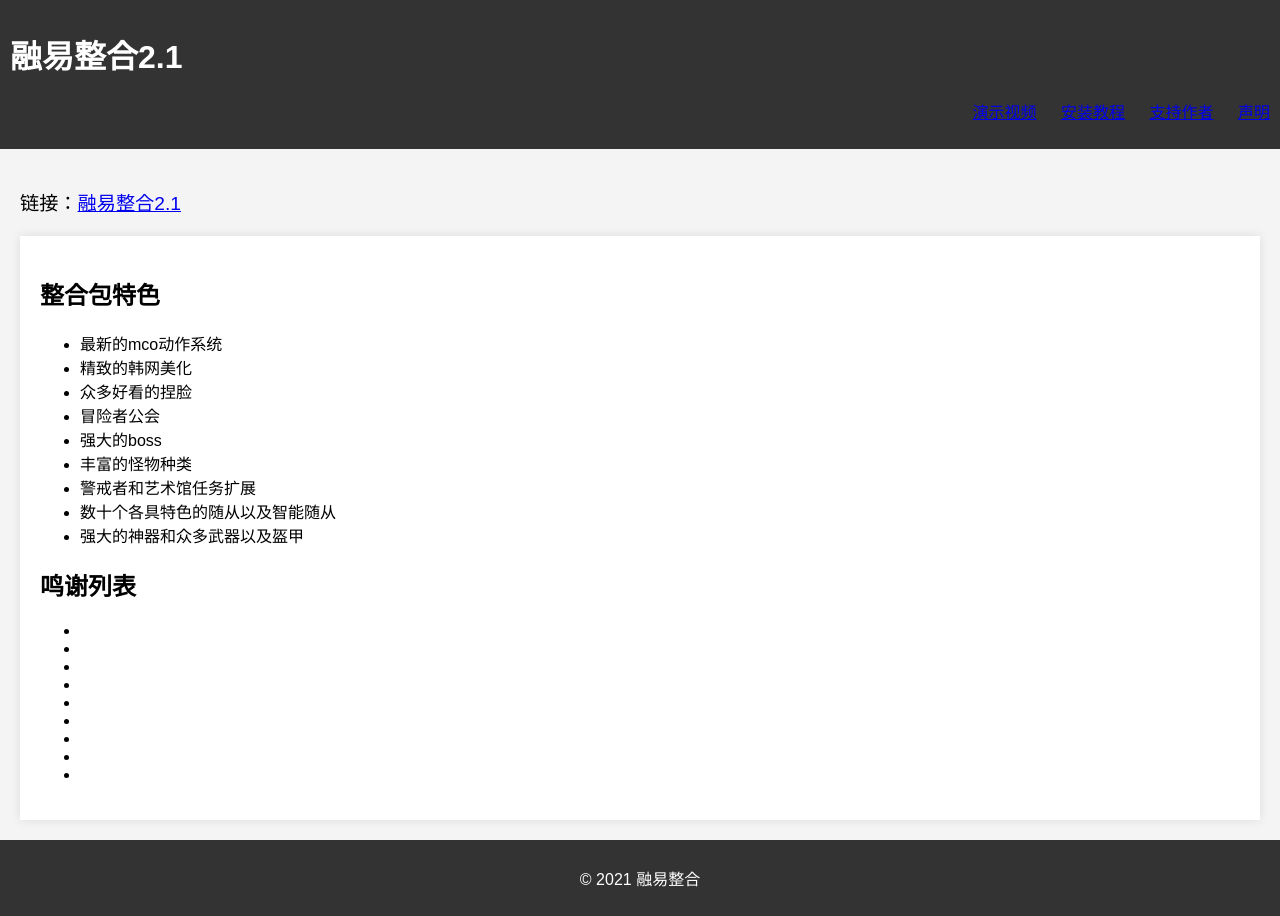
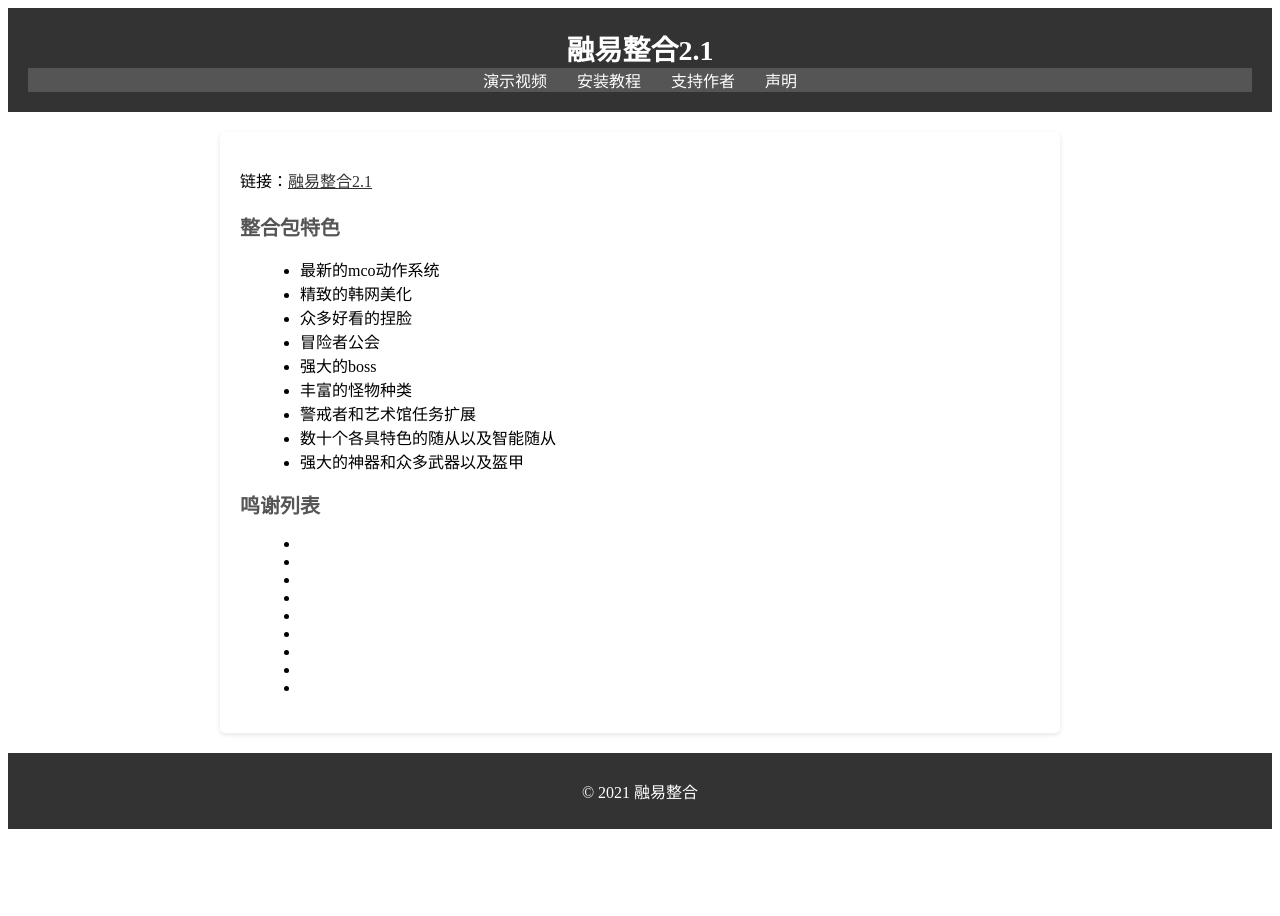
Before and after one commit to RONGYIskyrim/Sky-Adventures.github.io, a plain HTML site: page index.html in a window 1280 px wide. After the commit the page ends 837 px from the top, so only its background shows below. Drawn offline with Linux system fonts and the light colour scheme.

Commit message:
Update styles.css

```diff
--- a/styles.css
+++ b/styles.css
@@ -1,46 +1,80 @@
-/* styles.css */
+<style>
   body {
     font-family: Arial, sans-serif;
-  background-color: #f4f4f4;
-  margin: 0;
-  padding: 0;
+    background-color: #f1f1f1;
   }
 
   header {
     background-color: #333;
     color: #fff;
-  padding: 10px;
+    padding: 20px;
+    text-align: center;
+  }
+
+  h1 {
+    margin: 0;
+    font-size: 28px;
+    text-transform: uppercase; /* 添加大写字母转换 */
   }
 
   nav ul {
-  list-style: none;
+    list-style-type: none;
     padding: 0;
-  text-align: right;
+    margin: 0;
+    display: flex;
+    justify-content: center;
+    background-color: #555; /* 添加导航背景颜色 */
   }
 
   nav ul li {
-  display: inline;
-  margin-left: 20px;
+    margin: 0 10px;
+  }
+
+  nav ul li a {
+    color: #fff;
+    text-decoration: none;
+    padding: 5px; /* 添加导航链接内边距 */
+    border-radius: 3px; /* 添加导航链接圆角 */
+    transition: background-color 0.3s; /* 添加背景颜色过渡效果 */
+  }
+
+  nav ul li a:hover {
+    background-color: #777; /* 修改为你喜欢的悬停背景颜色 */
   }
 
   main {
+    max-width: 800px;
+    margin: 20px auto;
     padding: 20px;
+    background-color: #fff;
+    border-radius: 5px;
+    box-shadow: 0 2px 5px rgba(0, 0, 0, 0.1); /* 添加内容区域阴影效果 */
   }
 
-.intro {
-  font-size: 1.2em;
-  margin-bottom: 20px;
+  .intro a {
+    color: #333;
+    text-decoration: underline;
   }
 
   .features {
-  background-color: #fff;
-  padding: 20px;
-  box-shadow: 0 0 10px rgba(0, 0, 0, 0.1);
+    margin-top: 20px;
+  }
+
+  .features h2 {
+    font-size: 20px;
+    margin-bottom: 10px;
+    color: #555; /* 修改特征标题颜色 */
+  }
+
+  .features ul {
+    list-style-type: disc;
+    margin-left: 20px;
   }
 
   footer {
     background-color: #333;
     color: #fff;
+    padding: 10px;
     text-align: center;
-  padding: 10px;
   }
+</style>
```
Lines whose indentation alone changed are shown as unchanged.
